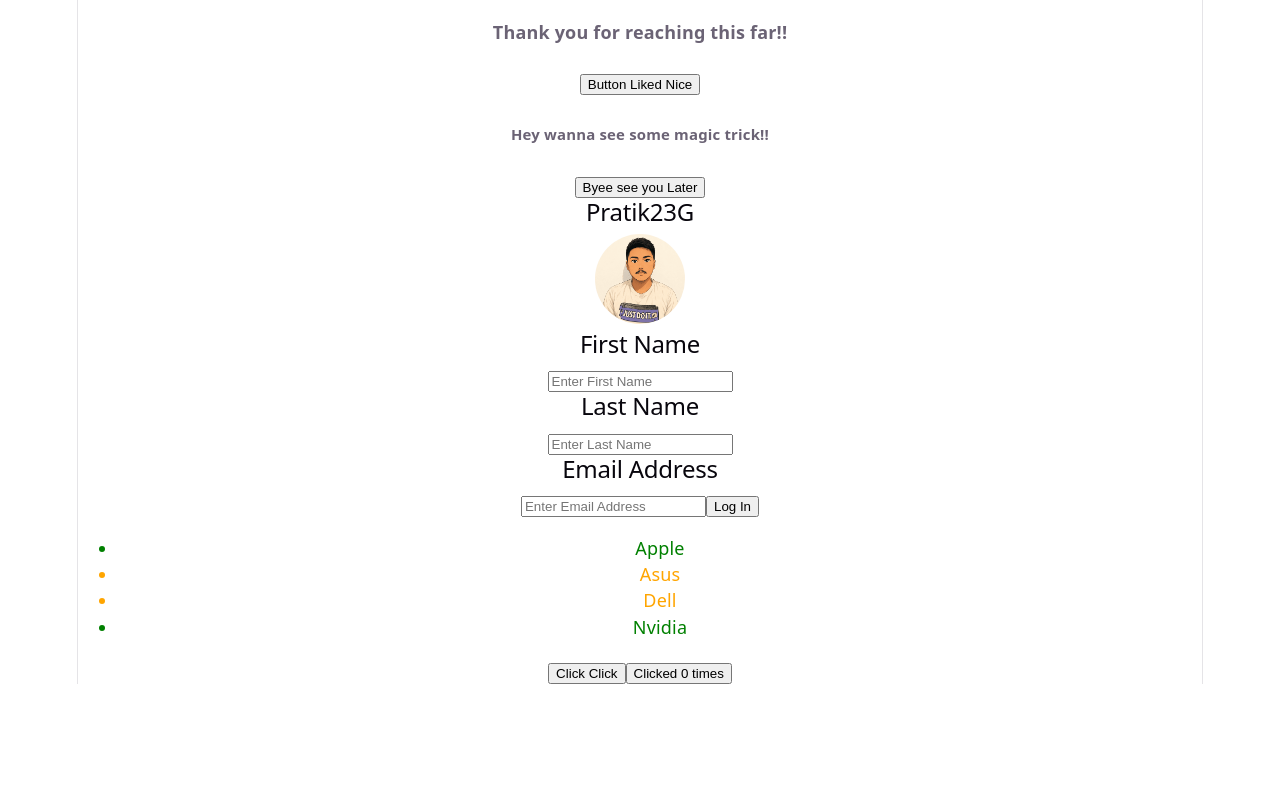
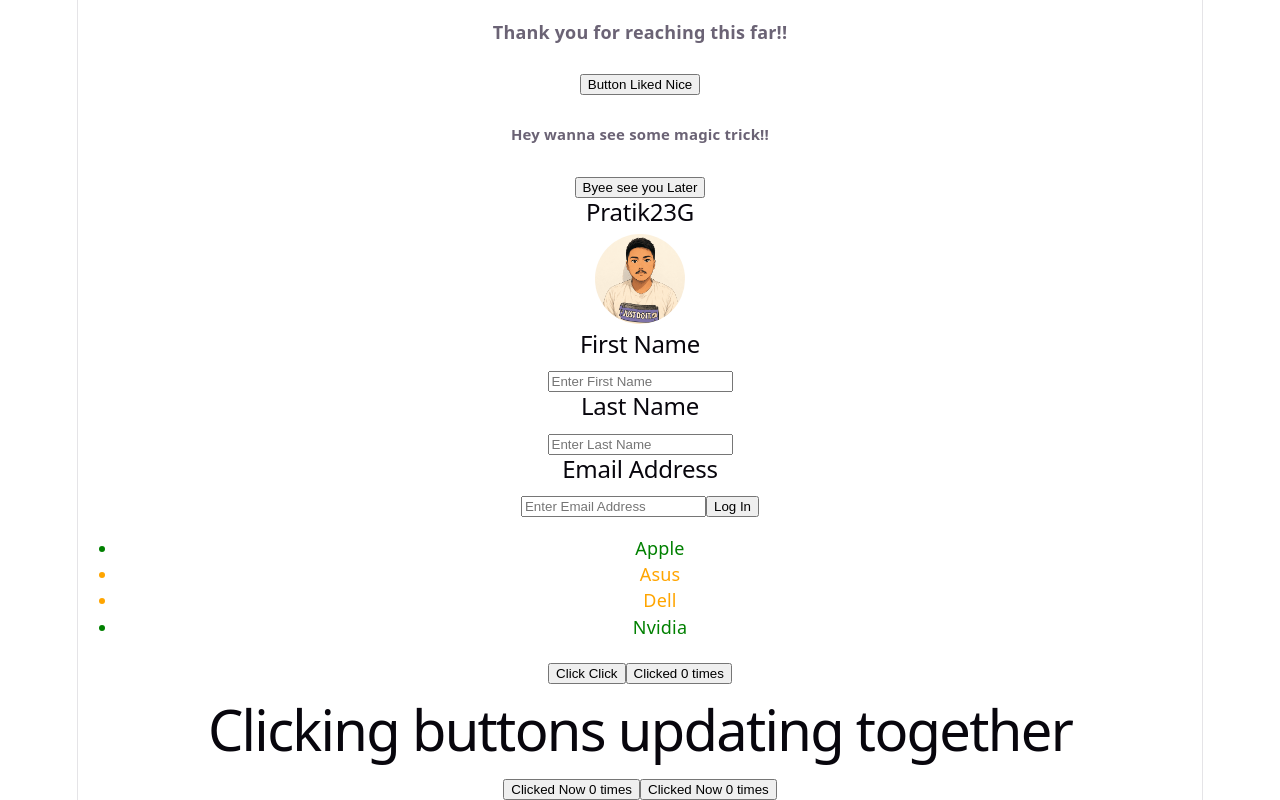
Before and after one commit to Pratik23G/typeMastery, a React (Vite) app in the folder reactDays/lesson2ModernReact/reactLesson2/: page / in a window 1280 px wide. Shown: the part 157-957 px from the top of the page. Before the commit the page ends 841 px from the top, so only its background shows below. Built offline with nearby package versions, Linux system fonts and the light colour scheme.

Commit message:
Learn about props will build tic-tac toe game tomorrow and learn more about react

```diff
--- a/reactDays/lesson2ModernReact/reactLesson2/src/App.jsx
+++ b/reactDays/lesson2ModernReact/reactLesson2/src/App.jsx
@@ -47,6 +47,11 @@ function ShoppingList() {
 function App() {
   // const [count, setCount] = useState(0);
 
+  const [click, setClick] = useState(0);
+
+  function userClick() {
+    setClick((prev) => prev + 1);
+  }
   return (
     <div>
       <h1>Pratik React Journey Lets Go!!</h1>
@@ -70,8 +75,15 @@ function App() {
       <ShoppingList />
       <MyButton />
       <CounterButton />
+      <h1>Clicking buttons updating together</h1>
+      <Clickbutton click={click} onClick={userClick} />
+      <Clickbutton click={click} onClick={userClick} />
     </div>
   );
 }
 
+function Clickbutton({ click, onClick }) {
+  return <button onClick={onClick}>Clicked Now {click} times</button>;
+}
+
 export default App;
```
